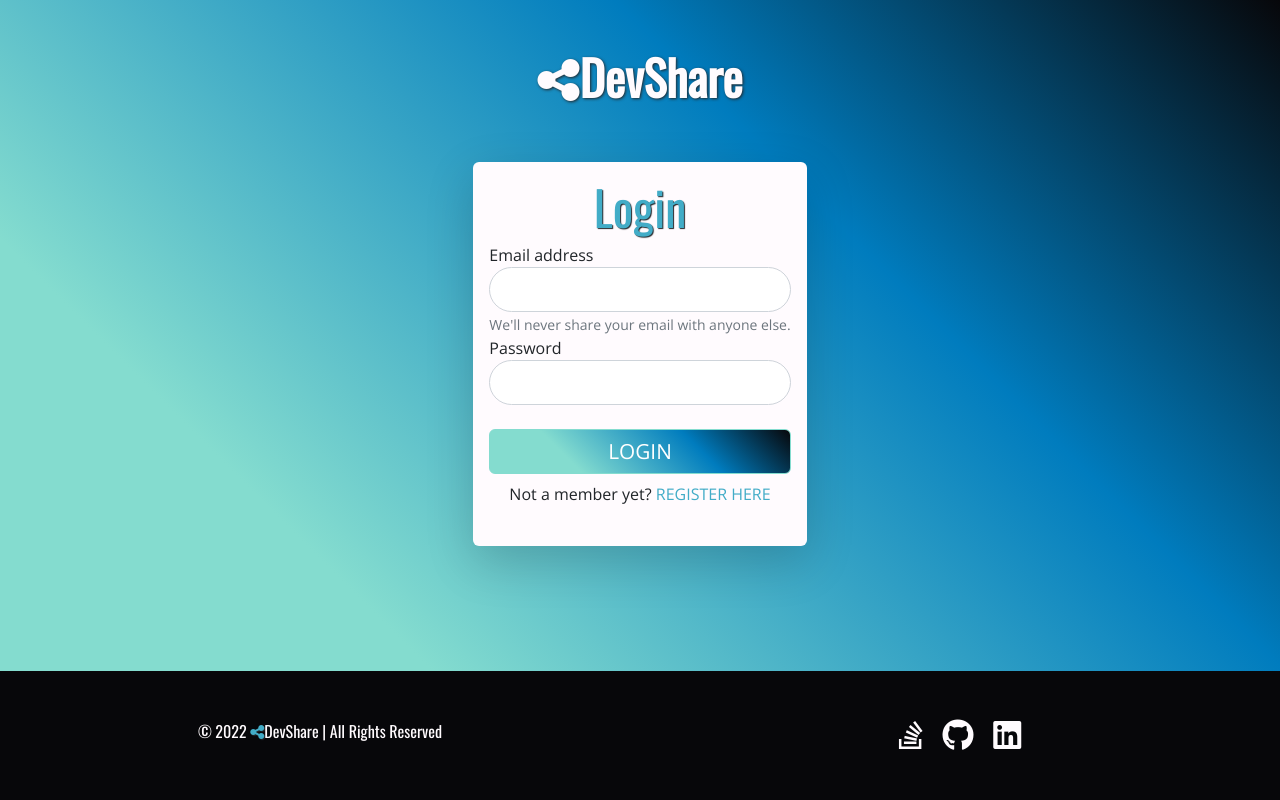
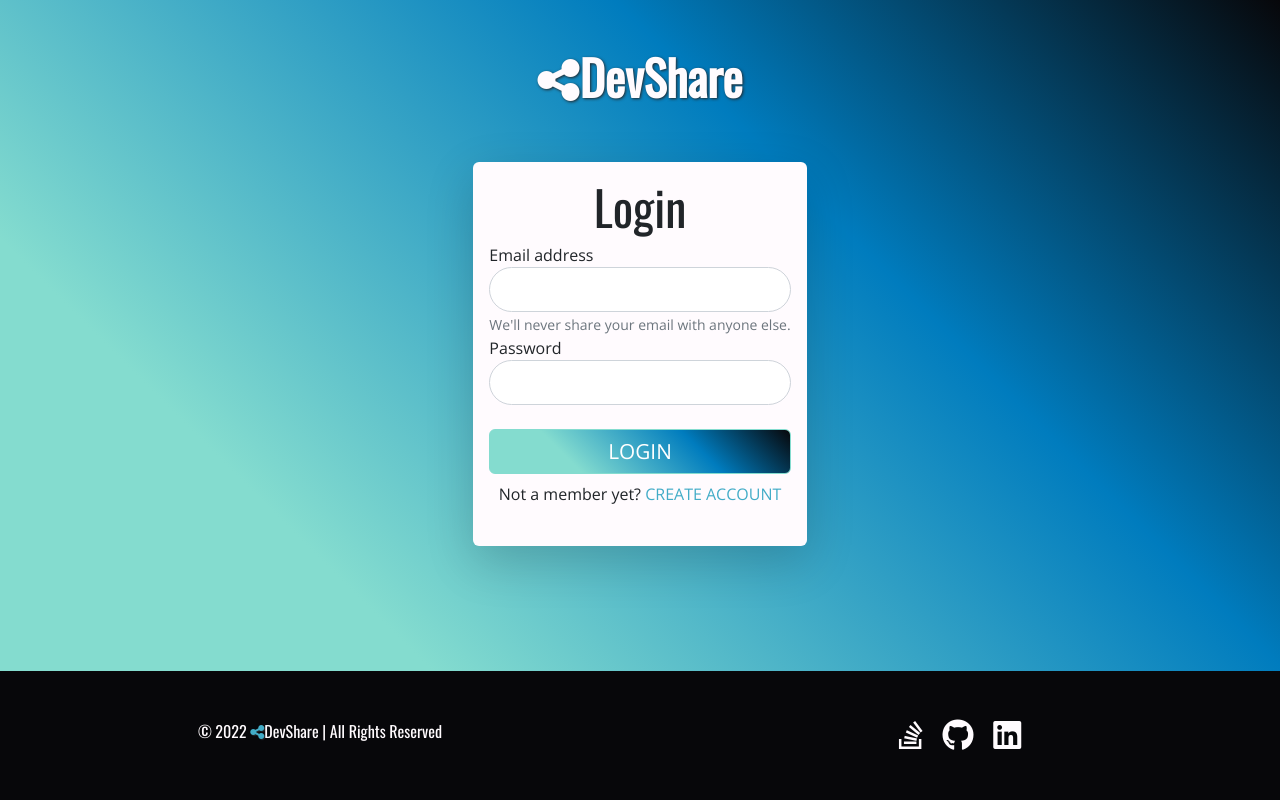
Before and after one commit to KristianColville1/dev-share, a Django app: template home/templates/home/home_login.html in a window 1280 px wide. Run offline with Django 3.2, Linux system fonts and the light colour scheme; the template is opened without the code that fills it, so the values that code supplies are empty; some libraries are stand-ins or nearby versions.

Commit message:
Updated home app templates that extend base and index html

```diff
--- a/home/templates/home/home.html
+++ b/home/templates/home/home.html
@@ -1,4 +1,4 @@
-{% extends "base.html" %}
+{% extends "index.html" %}
 
 {% block content %}
 <main>
--- a/home/templates/home/home_login.html
+++ b/home/templates/home/home_login.html
@@ -9,7 +9,7 @@
             <div class="col-12">
                 <form action="" class="shadow-lg p-3 rounded login-form mx-auto">
                     {% csrf_token %}
-                    <h1 class="text-center c--green-s--black">Login</h1>
+                    <h1 class="text-center">Login</h1>
                     <div class="form-group">
                         <label for="exampleInputEmail1">Email address</label>
                         <input type="email" class="form-control" id="exampleInputEmail1" aria-describedby="emailHelp">
@@ -23,7 +23,7 @@
                     <br>
                     <button type="submit" class="btn btn-primary text-uppercase btn--login">Login</button>
                     <p class="text-center py-2">Not a member yet?
-                        <a class="text-decoration-none sign-up text-uppercase">Register Here</a></p>
+                        <a class="text-decoration-none sign-up text-uppercase">Create account</a></p>
                 </form>
 
             </div>
```
